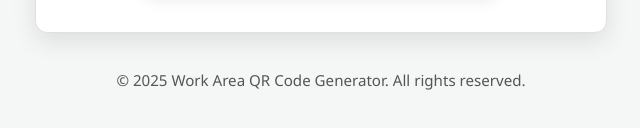
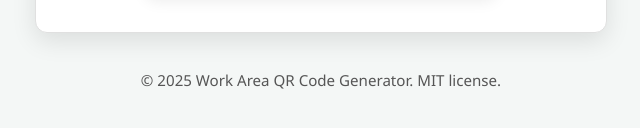
Before and after one commit to tepokato/WA-QR-code, a plain HTML site: page index.html in a window 1280 px wide. Shown: the part 846-974 px from the top of the page, 319-959 px from the left. Drawn offline with Linux system fonts and the light colour scheme.

Commit message:
Update index.html

```diff
--- a/index.html
+++ b/index.html
@@ -188,7 +188,7 @@
     </div>
 
     <footer>
-        <p>&copy; 2025 Work Area QR Code Generator. All rights reserved.</p>
+        <p>&copy; 2025 Work Area QR Code Generator. MIT license.</p>
     </footer>
 
     <script>
```
